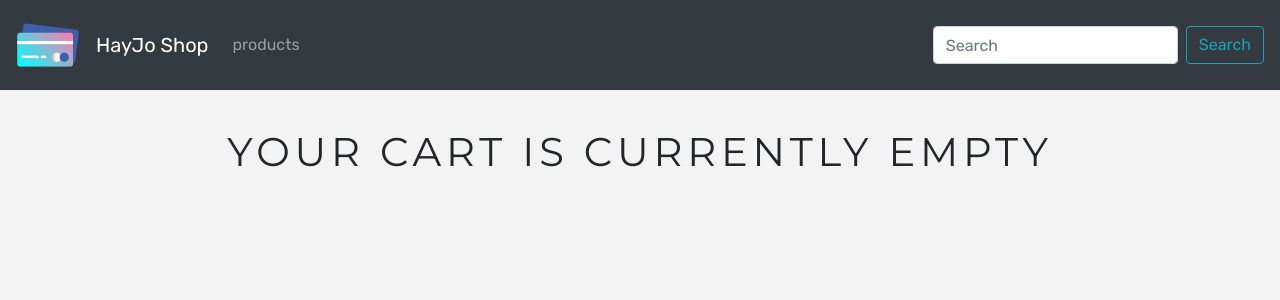
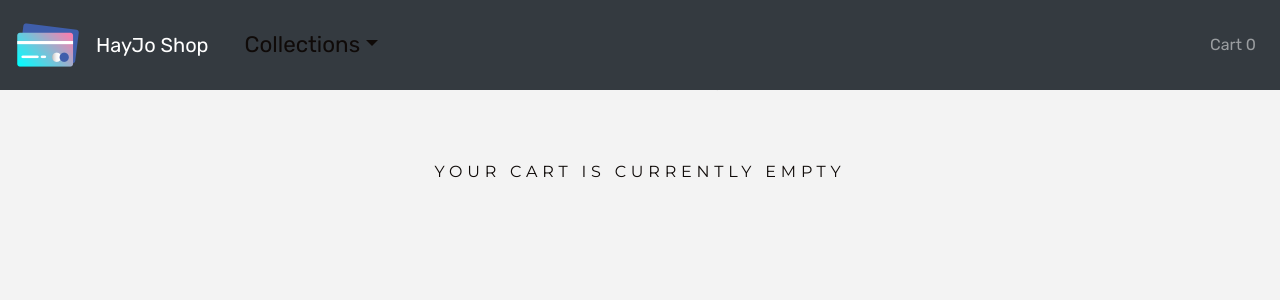
Before and after one commit to HayJo-Tech/e-commerce-site, a React (Create React App) app: page /cart in a window 1280 px wide. Shown: the top 300 px of the page. Built offline with nearby package versions, Linux system fonts and the light colour scheme.

Commit message:
adding cart and collection link to nav

```diff
--- a/package.json
+++ b/package.json
@@ -12,6 +12,7 @@
     "react-dom": "^17.0.1",
     "react-router-dom": "^5.2.0",
     "react-scripts": "4.0.0",
+    "styled-components": "^5.2.1",
     "web-vitals": "^0.2.4"
   },
   "scripts": {
--- a/src/App.css
+++ b/src/App.css
@@ -5,23 +5,45 @@
   --mainWhite: #f3f3f3;
   --mainDark: #232528;
   --mainYellow: #ffa400;
+  --mainBlack: #0f0a08;
 }
 
 body {
-  font-family: 'Rubik', sans-serif !important;
+  font-family: "Rubik", sans-serif !important;
   background: var(--mainWhite) !important;
   color: var(--mainDark) !important;
 }
 
 .text-title {
-  font-family: 'Montserrat', sans-serif;
+  font-family: "Montserrat", sans-serif;
   letter-spacing: 0.3rem;
   text-transform: uppercase;
+  color: var(--mainBlack);
 }
 
 .text-blue {
-  color: var(--mainBlue)
+  color: var(--mainBlue);
 }
 .text-light {
-  color: var(--lightblue)
+  color: var(--lightblue);
 }
+
+/* Navbar */
+#dropdown-container {
+  font-size: 1.4rem;
+  background: transparent;
+  border-radius: 3px;
+  border: none;
+  color: var(--mainBlack);
+}
+
+.dropdown-menu.show {
+  background: none;
+  border: none;
+}
+
+button.dropdown-item:hover {
+  color: var(--mainBlack);
+  font-weight: bold;
+  background-color: transparent;
+}
--- /dev/null
+++ b/src/components/Button.jsx
@@ -0,0 +1,15 @@
+import React from 'react'
+import styled from 'styled-components';
+
+export const ButtonContainer = styled.button`
+    font-size:1.4rem;
+    background: transparent;
+    border-radius: 3px;
+    border: none;
+    color: palevioletred;
+    margin: 0 1em;
+    padding: 0.25em 1em;
+    &:hover {
+        color: var(--mainBlue);
+    }
+    `
--- a/src/components/Cart/Cart.jsx
+++ b/src/components/Cart/Cart.jsx
@@ -7,7 +7,7 @@ class Cart extends Component {
   render () {
     return (
       <section>
-        <Title name='Your' title='Cart' />
+        <Title title='Shopping Cart' />
         <CartColumns />
         <EmptyCart />
       </section>
--- a/src/components/Cart/EmptyCart.jsx
+++ b/src/components/Cart/EmptyCart.jsx
@@ -5,7 +5,7 @@ export default function EmptyCart() {
         <div className="container mt-5">
             <div className="row">
                 <div className="col-10 mx-auto text-center text-title">
-                    <h1>Your cart is currently empty</h1>
+                    <p>Your cart is currently empty</p>
                 </div>
             </div>
         </div>
--- a/src/components/Navbar.jsx
+++ b/src/components/Navbar.jsx
@@ -1,11 +1,12 @@
 import React, { Component } from "react";
 import Navbar from "react-bootstrap/Navbar";
 import Nav from "react-bootstrap/Nav";
-import Button from "react-bootstrap/Button";
-import Form from "react-bootstrap/Form";
-import FormControl from "react-bootstrap/FormControl";
+import DropdownButton from "react-bootstrap/DropdownButton";
+import Dropdown from "react-bootstrap/Dropdown";
+// import Button from "react-bootstrap/Button";
 import { Link } from "react-router-dom";
 import logo from "../assets/icons/iconfinder_Credit_Card_2921795.png";
+// import styled from "styled-components";
 
 class MyNavbar extends Component {
   render() {
@@ -17,14 +18,22 @@ class MyNavbar extends Component {
         </Link>
         <Navbar.Brand href="#home">HayJo Shop</Navbar.Brand>
         <Nav className="mr-auto">
-          <Link to="/" className="nav-link">
-            products
-          </Link>
+          <DropdownButton className="nav-link" id="dropdown-container" title="Collections">
+            <Dropdown.Item as="button">Spring Collection 2020</Dropdown.Item>
+            <Dropdown.Item as="button">Summer Collection 2020</Dropdown.Item>
+            <Dropdown.Item as="button">Fall Collection 2020</Dropdown.Item>
+            <Dropdown.Item as="button">Winter Collection 2020</Dropdown.Item>
+          </DropdownButton>
+
+          {/* <Link to="/" className="nav-link">
+            Collections
+          </Link> */}
         </Nav>
-        <Form inline>
-          <FormControl type="text" placeholder="Search" className="mr-sm-2" />
-          <Button variant="outline-info">Search</Button>
-        </Form>
+        <Nav>
+        <Nav.Link inline to="/cart" className="nav-link">
+        Cart 0
+      </Nav.Link>
+      </Nav>
       </Navbar>
     );
   }
--- a/src/components/Product.jsx
+++ b/src/components/Product.jsx
@@ -1,10 +1,11 @@
 import React, { Component } from "react";
+
 
 class Product extends Component {
   render() {
     return <div>
         <h3>hello from product</h3>
-    </div>;
+    </div>
   }
 }
 
--- a/src/components/Title.jsx
+++ b/src/components/Title.jsx
@@ -1,13 +1,13 @@
-import React from 'react'
+import React from "react";
 
-export default function Title({name,title}) {
-    return (
-        <div className="row">
-        <div className= "col-10 mx-auto my-2 text-center text-title">
-        <div className="text-capitalized font-weight-bold"> {name}
-        <strong className="text-blue"> {title}</strong>
+export default function Title({ title }) {
+  return (
+    <div className="row">
+      <div className="col-10 mx-auto my-2 text-center text-title">
+        <div className="text-capitalized font-weight-bold">
+          <h1>{title}</h1>
         </div>
-        </div>
-        </div>
-    )
+      </div>
+    </div>
+  );
 }
```
Also changed, not shown: 1 other file (tests, documents, lock files or other folders).
